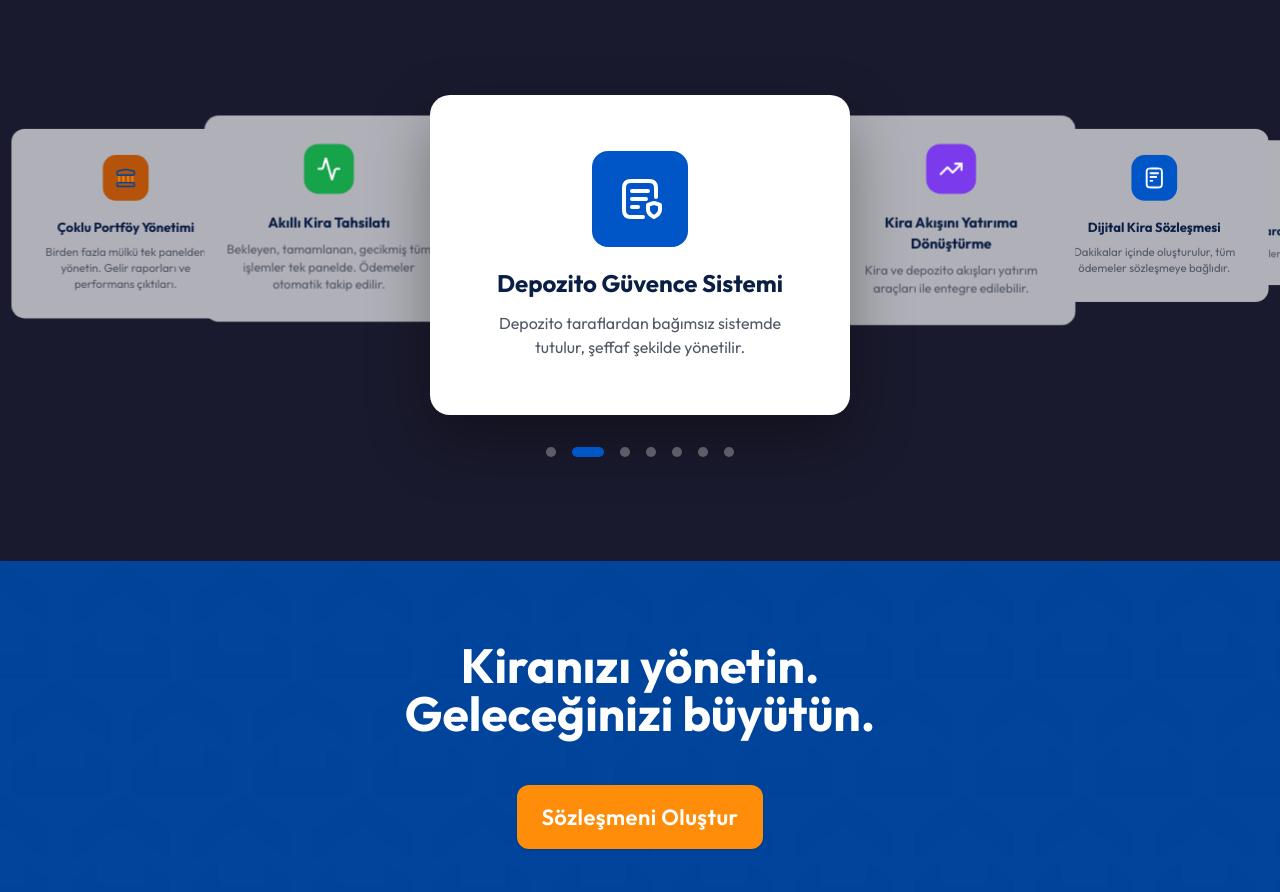
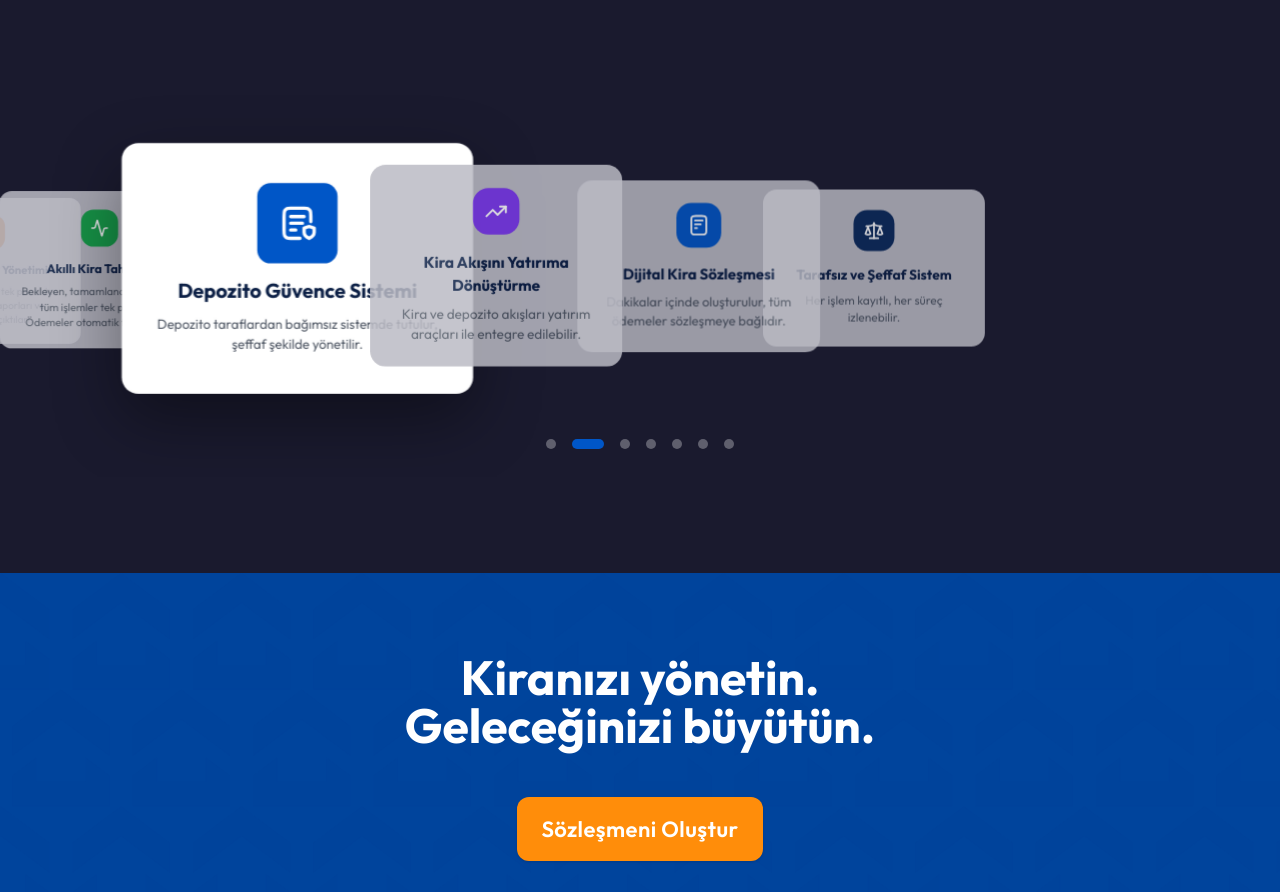
Before and after one commit to Muhammedreyz/kiram-web-static, a React (Vite) app: page / in a window 1280 px wide. Shown: the part 5867-6759 px from the top of the page. Built offline with nearby package versions, Linux system fonts and the light colour scheme; no server answers.

Commit message:
Updated FeaturesSection.tsx

```diff
--- a/src/screens/KiramLp/sections/FeaturesSection/FeaturesSection.tsx
+++ b/src/screens/KiramLp/sections/FeaturesSection/FeaturesSection.tsx
@@ -72,20 +72,35 @@ export const FeaturesSection = (): JSX.Element => {
       }`}
     >
       <style>{`
+        .features-swiper {
+          padding: 20px 0;
+        }
+        .features-swiper .swiper-wrapper {
+          align-items: center;
+        }
         .features-swiper .swiper-slide {
-          background: #b0b0b8;
+          background: #bbbbc4;
           border-radius: 1rem;
-          transition: all 0.5s ease;
+          transition: all 0.5s cubic-bezier(0.4, 0, 0.2, 1);
           overflow: hidden;
+          width: 260px !important;
+          opacity: 0.8;
         }
         .features-swiper .swiper-slide-active {
           background: #ffffff;
-          box-shadow: 0 25px 60px rgba(0,0,0,0.35);
+          box-shadow: 0 30px 80px rgba(0,0,0,0.4);
           border-radius: 1.25rem;
+          width: 420px !important;
+          opacity: 1;
+          z-index: 10;
+        }
+        .features-swiper .swiper-slide-prev,
+        .features-swiper .swiper-slide-next {
+          opacity: 0.85;
         }
         .features-swiper .swiper-pagination {
           position: relative;
-          margin-top: 2.5rem;
+          margin-top: 2rem;
           display: flex;
           justify-content: center;
           gap: 0.5rem;
@@ -104,6 +119,14 @@ export const FeaturesSection = (): JSX.Element => {
           background: #0056c7;
           border-radius: 9999px;
         }
+        @media (max-width: 640px) {
+          .features-swiper .swiper-slide {
+            width: 200px !important;
+          }
+          .features-swiper .swiper-slide-active {
+            width: 280px !important;
+          }
+        }
       `}</style>
 
       <Swiper
@@ -112,38 +135,42 @@ export const FeaturesSection = (): JSX.Element => {
         grabCursor
         centeredSlides
         loop
-        slidesPerView="auto"
+        slidesPerView={3}
         coverflowEffect={{
           rotate: 0,
-          stretch: 0,
-          depth: 120,
+          stretch: 80,
+          depth: 200,
           modifier: 1,
           slideShadows: false,
         }}
         pagination={{ clickable: true }}
         initialSlide={1}
         onSlideChange={(swiper: SwiperType) => setActiveIndex(swiper.realIndex)}
-        className="features-swiper !overflow-visible"
+        breakpoints={{
+          0: { slidesPerView: 1.4 },
+          480: { slidesPerView: 1.8 },
+          768: { slidesPerView: 3 },
+        }}
+        className="features-swiper"
       >
         {features.map((feature, i) => {
           const isActive = i === activeIndex;
           return (
-            <SwiperSlide
-              key={i}
-              style={{ width: isActive ? "420px" : "280px", maxWidth: "90vw" }}
-            >
+            <SwiperSlide key={i}>
               <div
                 className={`flex flex-col items-center text-center transition-all duration-500 ${
-                  isActive ? "px-8 py-10 sm:px-12 sm:py-14" : "px-5 py-6 sm:px-6 sm:py-8"
+                  isActive
+                    ? "px-8 py-10 sm:px-10 sm:py-12"
+                    : "px-4 py-5 sm:px-5 sm:py-6"
                 }`}
               >
                 <div
-                  className="flex items-center justify-center rounded-2xl mb-5"
+                  className="flex items-center justify-center rounded-2xl mb-4"
                   style={{
-                    width: isActive ? 96 : 56,
-                    height: isActive ? 96 : 56,
+                    width: isActive ? 96 : 48,
+                    height: isActive ? 96 : 48,
                     backgroundColor: feature.iconBg,
-                    transition: "all 0.5s ease",
+                    transition: "all 0.5s cubic-bezier(0.4, 0, 0.2, 1)",
                   }}
                 >
                   <img
@@ -151,22 +178,26 @@ export const FeaturesSection = (): JSX.Element => {
                     alt=""
                     aria-hidden="true"
                     style={{
-                      width: isActive ? 48 : 28,
-                      height: isActive ? 48 : 28,
-                      transition: "all 0.5s ease",
+                      width: isActive ? 48 : 24,
+                      height: isActive ? 48 : 24,
+                      transition: "all 0.5s cubic-bezier(0.4, 0, 0.2, 1)",
                     }}
                   />
                 </div>
                 <h3
                   className={`[font-family:'Outfit',Helvetica] font-bold text-[#0b1f45] leading-tight transition-all duration-500 ${
-                    isActive ? "text-xl sm:text-2xl mb-3" : "text-sm sm:text-base mb-2"
+                    isActive
+                      ? "text-xl sm:text-2xl mb-3"
+                      : "text-sm sm:text-base mb-2"
                   }`}
                 >
                   {feature.title}
                 </h3>
                 <p
                   className={`[font-family:'Outfit',Helvetica] font-normal text-[#515966] leading-[1.6] transition-all duration-500 ${
-                    isActive ? "text-sm sm:text-base" : "text-xs sm:text-sm"
+                    isActive
+                      ? "text-sm sm:text-base"
+                      : "text-xs sm:text-sm"
                   }`}
                 >
                   {feature.desc}
```
